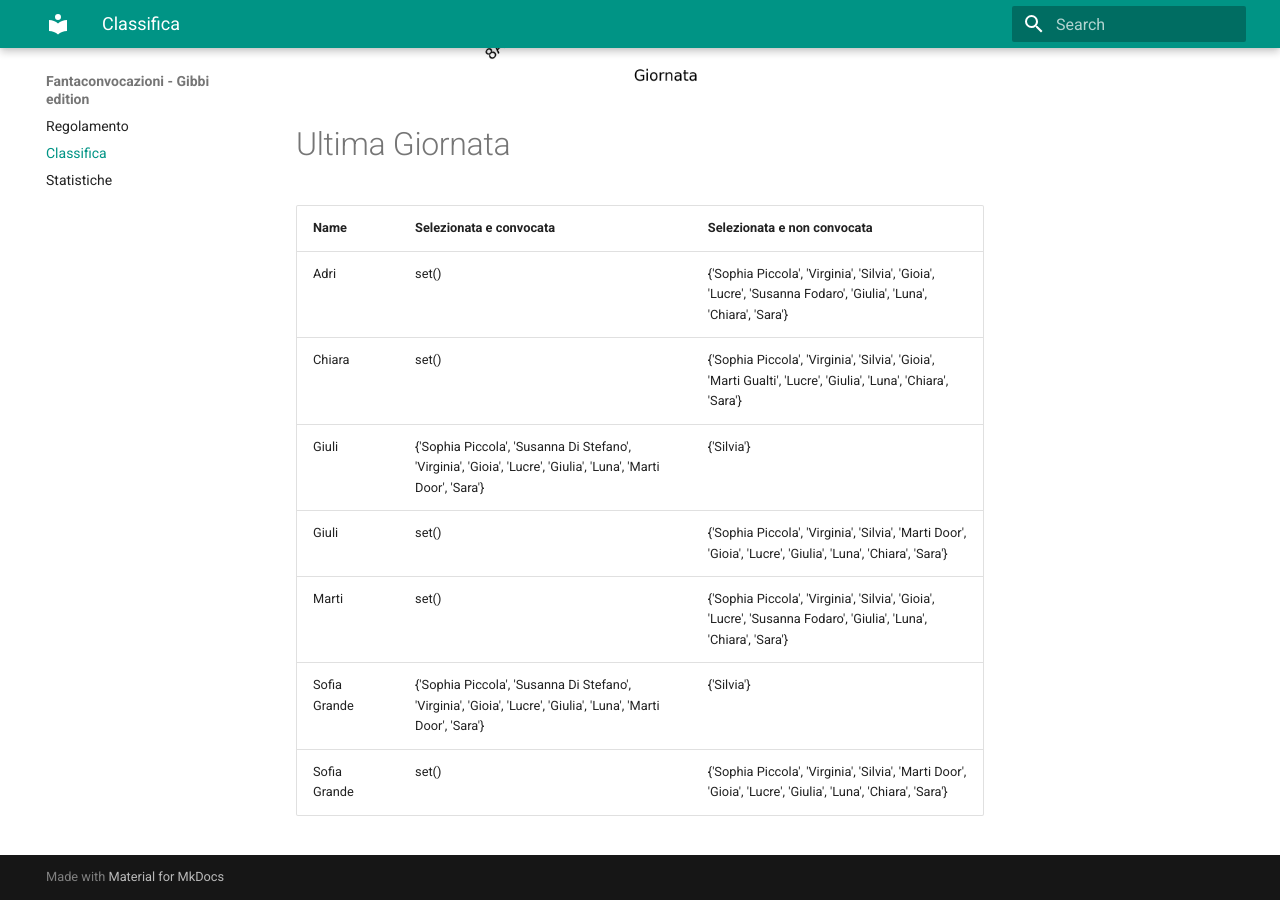
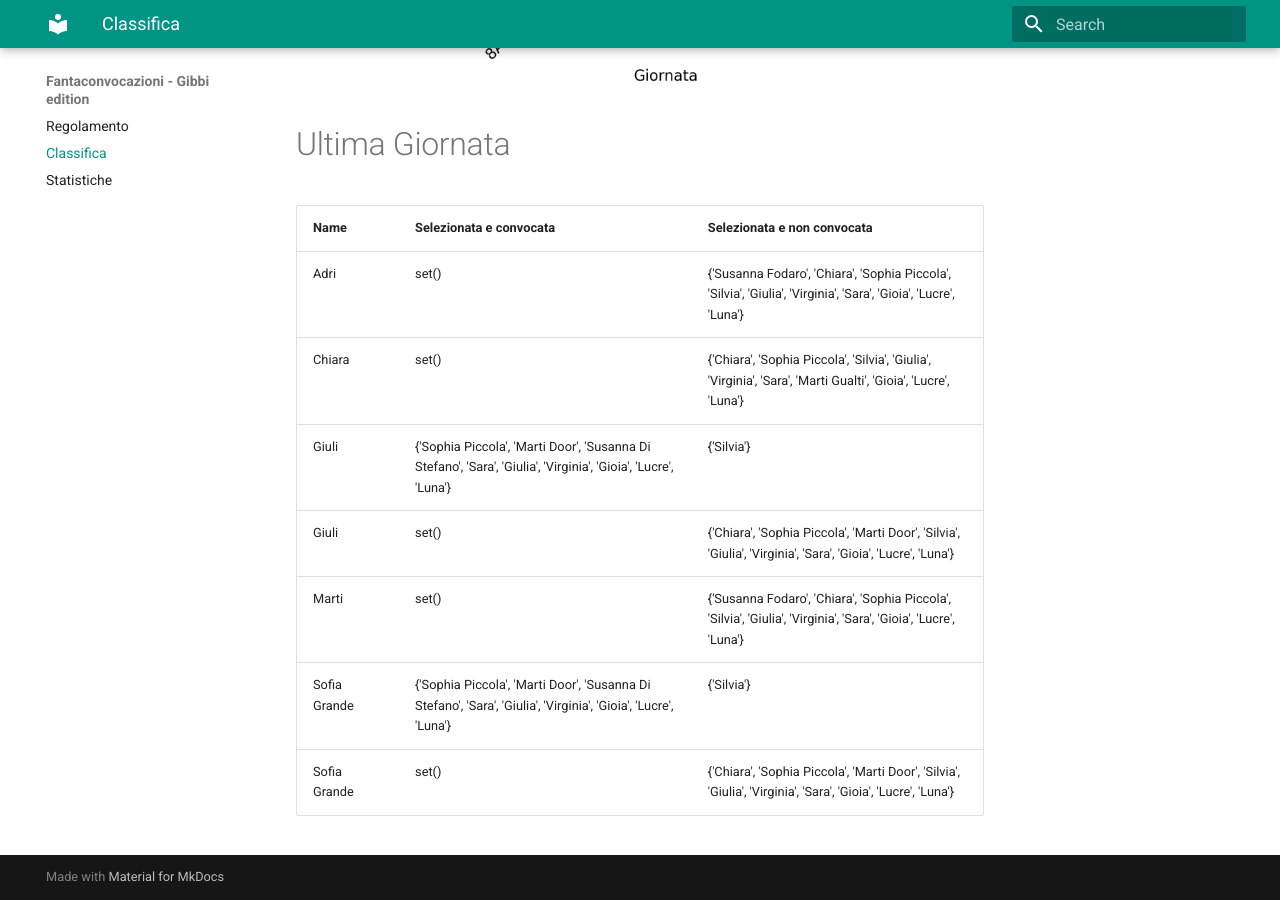
Before and after one commit to martinig94/fantagibbi, an MkDocs documentation site: the page built from docs/Classifica.md, in a window 1280 px wide and 900 px high, scrolled down 1024 px. Built offline with MkDocs 1.6.1 and Material for MkDocs 9.7.7, drawn with Linux system fonts in a browser that asks for light colours.

Commit message:
Auto-update from main.py

```diff
--- a/docs/Classifica.md
+++ b/docs/Classifica.md
@@ -18,11 +18,11 @@
 <!-- START_TABLE CORRECT -->
 | Name         | Selezionata e convocata                                                                                        | Selezionata e non convocata                                                                                      |
 |:-------------|:---------------------------------------------------------------------------------------------------------------|:-----------------------------------------------------------------------------------------------------------------|
-| Adri         | set()                                                                                                          | {'Sophia Piccola', 'Virginia', 'Silvia', 'Gioia', 'Lucre', 'Susanna Fodaro', 'Giulia', 'Luna', 'Chiara', 'Sara'} |
-| Chiara       | set()                                                                                                          | {'Sophia Piccola', 'Virginia', 'Silvia', 'Gioia', 'Marti Gualti', 'Lucre', 'Giulia', 'Luna', 'Chiara', 'Sara'}   |
-| Giuli        | {'Sophia Piccola', 'Susanna Di Stefano', 'Virginia', 'Gioia', 'Lucre', 'Giulia', 'Luna', 'Marti Door', 'Sara'} | {'Silvia'}                                                                                                       |
-| Giuli        | set()                                                                                                          | {'Sophia Piccola', 'Virginia', 'Silvia', 'Marti Door', 'Gioia', 'Lucre', 'Giulia', 'Luna', 'Chiara', 'Sara'}     |
-| Marti        | set()                                                                                                          | {'Sophia Piccola', 'Virginia', 'Silvia', 'Gioia', 'Lucre', 'Susanna Fodaro', 'Giulia', 'Luna', 'Chiara', 'Sara'} |
-| Sofia Grande | {'Sophia Piccola', 'Susanna Di Stefano', 'Virginia', 'Gioia', 'Lucre', 'Giulia', 'Luna', 'Marti Door', 'Sara'} | {'Silvia'}                                                                                                       |
-| Sofia Grande | set()                                                                                                          | {'Sophia Piccola', 'Virginia', 'Silvia', 'Marti Door', 'Gioia', 'Lucre', 'Giulia', 'Luna', 'Chiara', 'Sara'}     |
+| Adri         | set()                                                                                                          | {'Susanna Fodaro', 'Chiara', 'Sophia Piccola', 'Silvia', 'Giulia', 'Virginia', 'Sara', 'Gioia', 'Lucre', 'Luna'} |
+| Chiara       | set()                                                                                                          | {'Chiara', 'Sophia Piccola', 'Silvia', 'Giulia', 'Virginia', 'Sara', 'Marti Gualti', 'Gioia', 'Lucre', 'Luna'}   |
+| Giuli        | {'Sophia Piccola', 'Marti Door', 'Susanna Di Stefano', 'Sara', 'Giulia', 'Virginia', 'Gioia', 'Lucre', 'Luna'} | {'Silvia'}                                                                                                       |
+| Giuli        | set()                                                                                                          | {'Chiara', 'Sophia Piccola', 'Marti Door', 'Silvia', 'Giulia', 'Virginia', 'Sara', 'Gioia', 'Lucre', 'Luna'}     |
+| Marti        | set()                                                                                                          | {'Susanna Fodaro', 'Chiara', 'Sophia Piccola', 'Silvia', 'Giulia', 'Virginia', 'Sara', 'Gioia', 'Lucre', 'Luna'} |
+| Sofia Grande | {'Sophia Piccola', 'Marti Door', 'Susanna Di Stefano', 'Sara', 'Giulia', 'Virginia', 'Gioia', 'Lucre', 'Luna'} | {'Silvia'}                                                                                                       |
+| Sofia Grande | set()                                                                                                          | {'Chiara', 'Sophia Piccola', 'Marti Door', 'Silvia', 'Giulia', 'Virginia', 'Sara', 'Gioia', 'Lucre', 'Luna'}     |
 <!-- END_TABLE CORRECT -->
```
